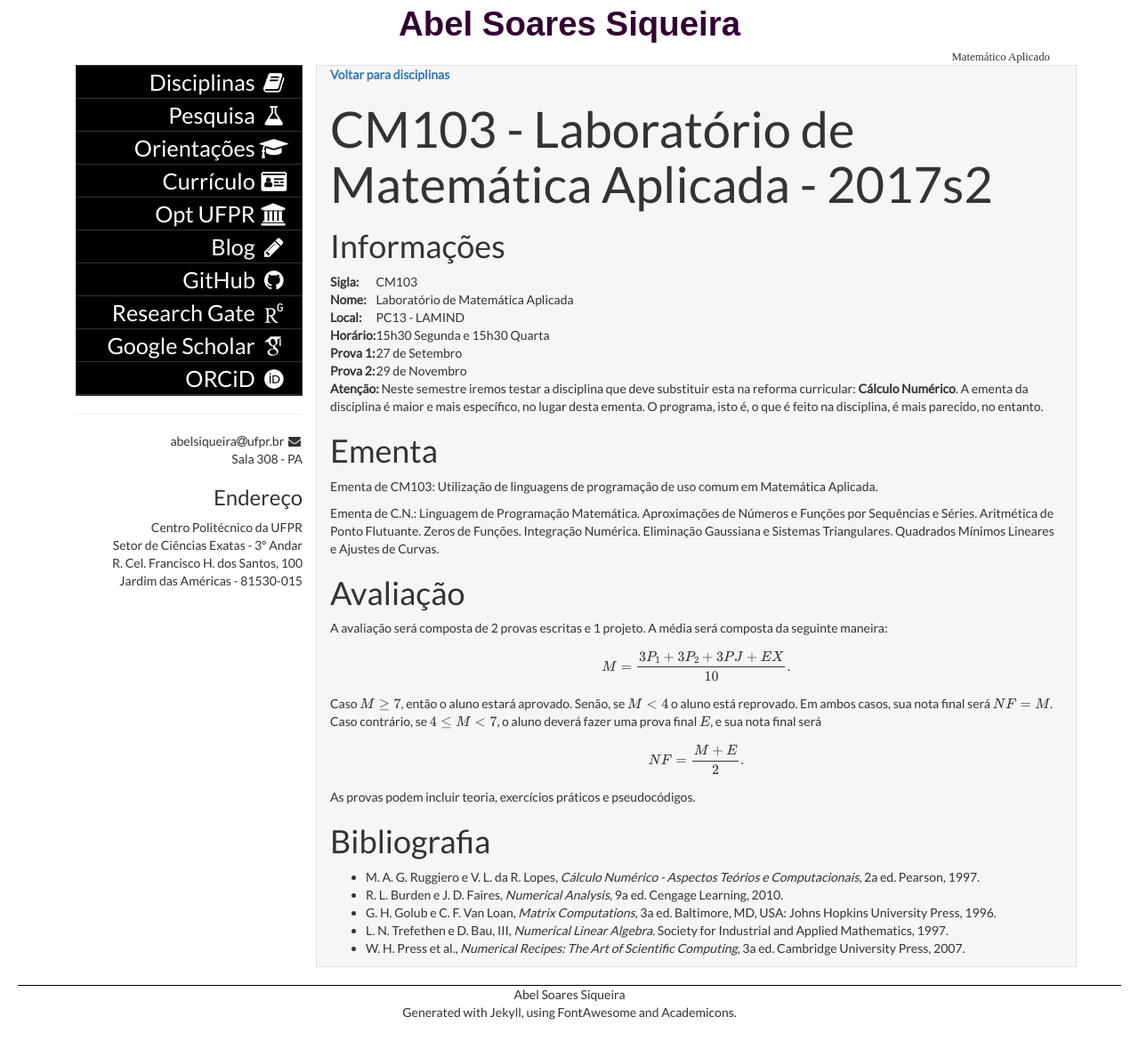
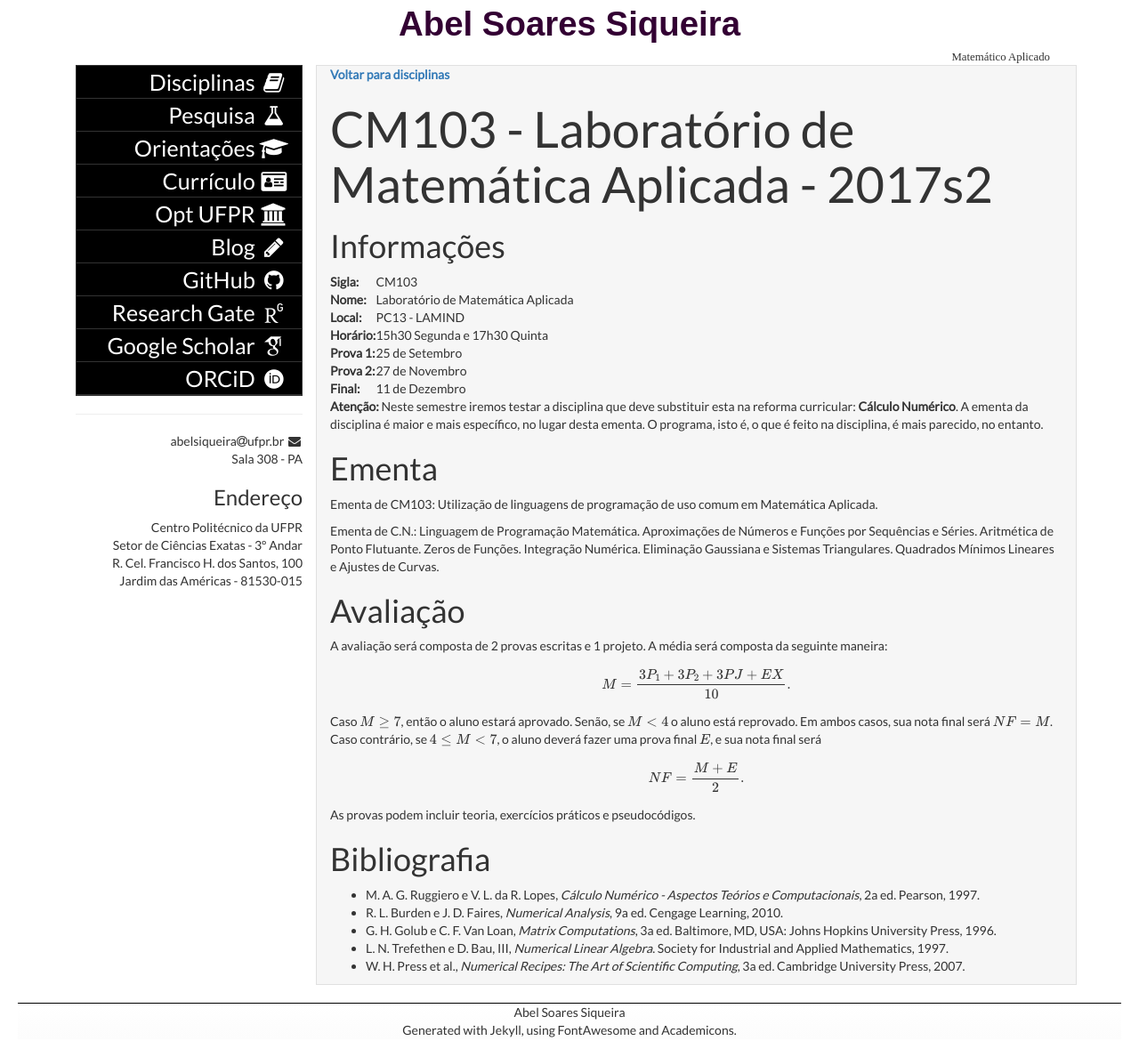
Before and after one commit to abelsiqueira/abelsiqueira.github.io-old, a Jekyll site: the page built from disciplinas/cm103-2017s2.md, in a window 1280 px wide. Shown: the whole page at 89% size. Built offline with Jekyll 4.4.1, drawn with Linux system fonts in a browser that asks for light colours; some web fonts are replaced; formulas are drawn with MathJax 3.

Commit message:
Atualiza datas e horários

```diff
--- a/disciplinas/cm103-2017s2.md
+++ b/disciplinas/cm103-2017s2.md
@@ -11,9 +11,10 @@
   | **Sigla:**   | CM103
   | **Nome:**    | Laboratório de Matemática Aplicada
   | **Local:**   | PC13 - LAMIND
-  | **Horário:** | 15h30 Segunda e 15h30 Quarta
-  | **Prova 1:** | 27 de Setembro
-  | **Prova 2:** | 29 de Novembro
+  | **Horário:** | 15h30 Segunda e 17h30 Quinta
+  | **Prova 1:** | 25 de Setembro
+  | **Prova 2:** | 27 de Novembro
+  | **Final:**   | 11 de Dezembro
 
 **Atenção:** Neste semestre iremos testar a disciplina que deve
 substituir esta na reforma curricular: **Cálculo Numérico**.
```
Also changed, not shown: disciplinas/cm042-2017s2.md (+1 -1 lines).
